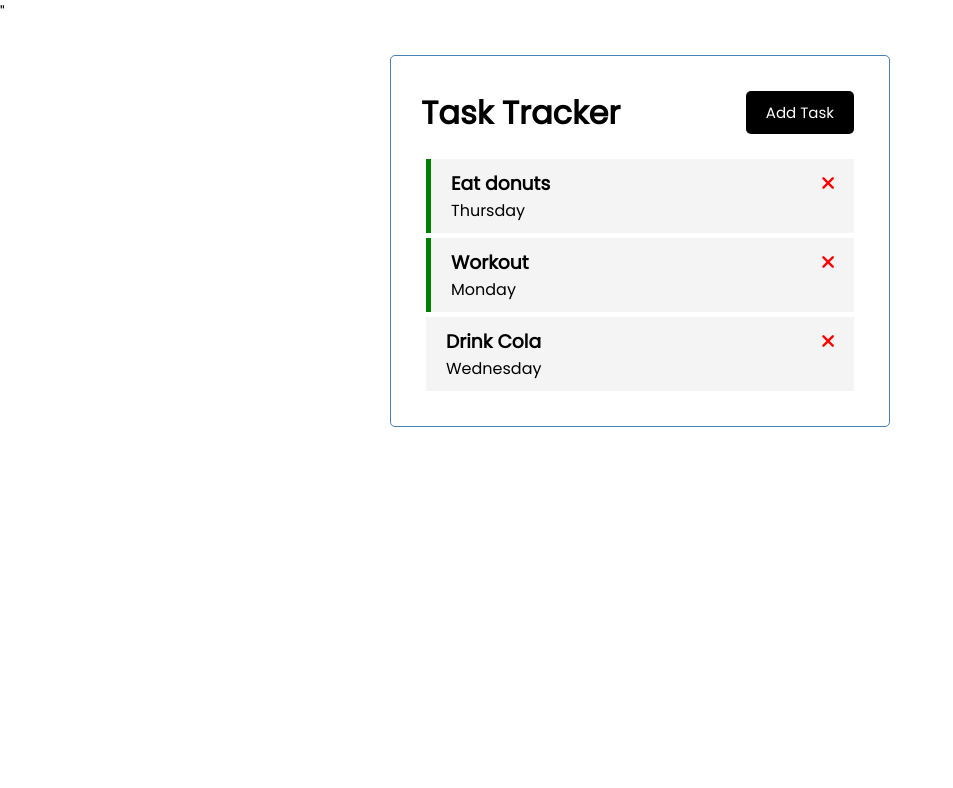
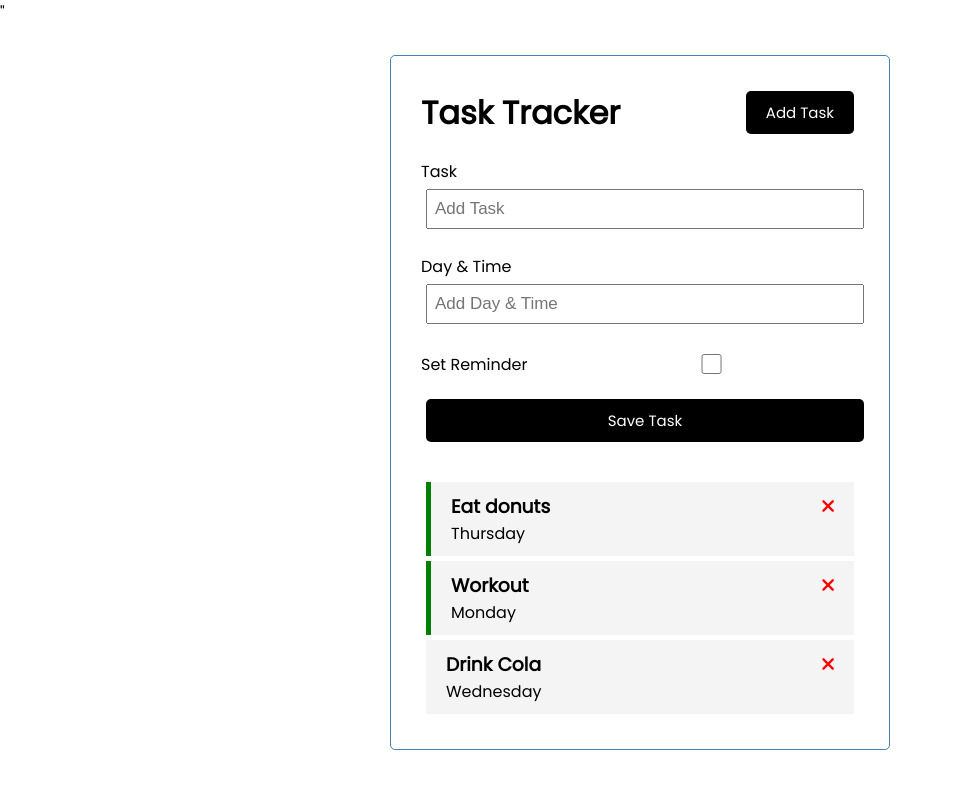
Before and after one commit to RokPopov/vue_learning_purposes, a Vue app in the folder task-manager/: page / in a window 1280 px wide. Shown: the top 788 px of the page, without its empty margins (0-953 px from the left). Built offline with nearby package versions, Linux system fonts and the light colour scheme.

Commit message:
create component for adding tasks, construct a new task, emit it to App.vue, create method for adding tasks and display it in DOM

```diff
--- a/task-manager/src/App.vue
+++ b/task-manager/src/App.vue
@@ -1,19 +1,22 @@
 <template>
 <div class='container'>
   <Header title='Task Tracker'/>
+  <AddTask @add-task='addTask' />
   <Tasks @toggle-reminder='toggleReminder' @delete-task='deleteTask' :tasks='tasks' />
 </div>
 </template>
 
 <script>
 import Header from './components/Header';
+import AddTask from './components/AddTask';
 import Tasks from './components/Tasks';
 
 export default {
   name: "App",
   components: {
     Header,
-    Tasks
+    Tasks,
+    AddTask
   },
   data() {
     return {
@@ -21,6 +24,9 @@
     }
   },
   methods: {
+    addTask(task) {
+      this.tasks = [...this.tasks, task]
+    },
     deleteTask(id) {
       if(confirm('You sure bout that?')) {
         this.tasks = this.tasks.filter((task) => task.id !== id)
--- /dev/null
+++ b/task-manager/src/components/AddTask.vue
@@ -0,0 +1,91 @@
+<template>
+  <form @submit="onSubmit" class="add-form">
+    <div class="form-control">
+      <label>Task</label>
+      <input type="text" v-model="text" name="text" placeholder="Add Task" />
+    </div>
+    <div class="form-control">
+      <label>Day & Time</label>
+      <input
+        type="text"
+        v-model="day"
+        name="day"
+        placeholder="Add Day & Time"
+      />
+    </div>
+    <div class="form-control form-control-check">
+      <label>Set Reminder</label>
+      <input type="checkbox" v-model="reminder" name="reminder" />
+    </div>
+
+    <input type="submit" value="Save Task" class="btn btn-block" />
+  </form>
+</template>
+
+<script>
+export default {
+  name: 'AddTask',
+  data() {
+    return {
+      text: '',
+      day: '',
+      reminder: false
+    }
+  },
+  methods: {
+    onSubmit(e) {
+      e.preventDefault();
+
+      if(!this.text) {
+        alert('You forgot to provide content!');
+        return;
+      }
+
+      const newTask = {
+        id: Math.floor(Math.random() * 100000),
+        text: this.text,
+        day: this.day,
+        reminder: this.reminder
+      }
+
+      this.$emit('add-task', newTask);
+
+      this.text = '';
+      this.day = '';
+      this.reminder = false;
+    }
+  }
+}
+</script>
+
+
+<style scoped>
+.add-form {
+  margin-bottom: 40px;
+}
+.form-control {
+  margin: 20px 0;
+}
+.form-control label {
+  display: block;
+}
+.form-control input {
+  width: 100%;
+  height: 40px;
+  margin: 5px;
+  padding: 3px 7px;
+  font-size: 17px;
+}
+.form-control-check {
+  display: flex;
+  align-items: center;
+  justify-content: space-between;
+}
+.form-control-check label {
+  flex: 1;
+}
+.form-control-check input {
+  flex: 2;
+  height: 20px;
+}
+</style>
```
